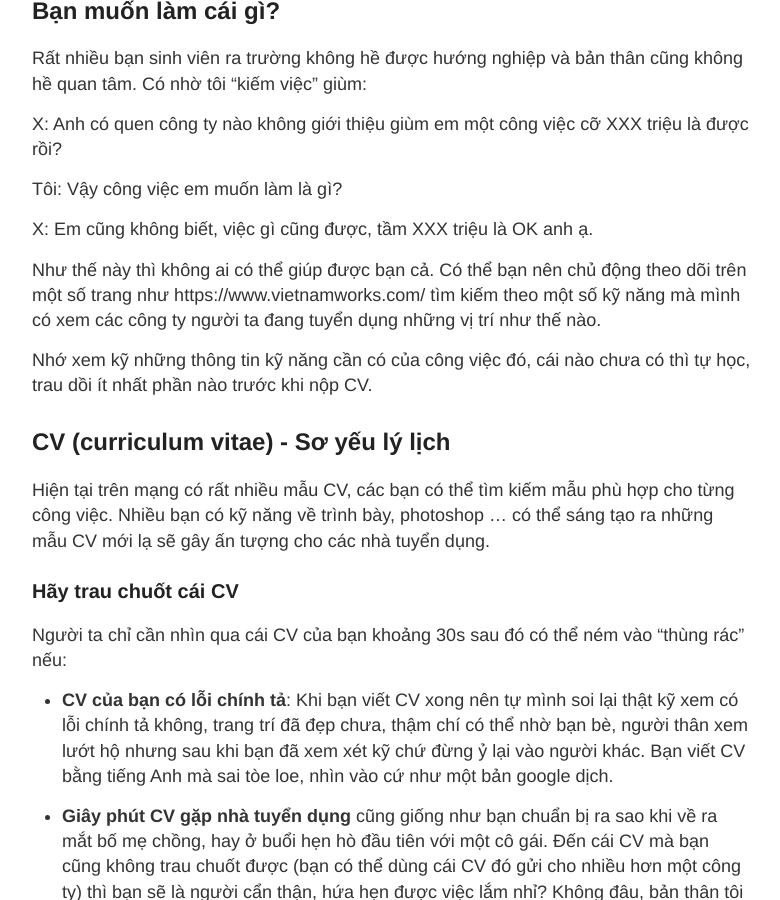
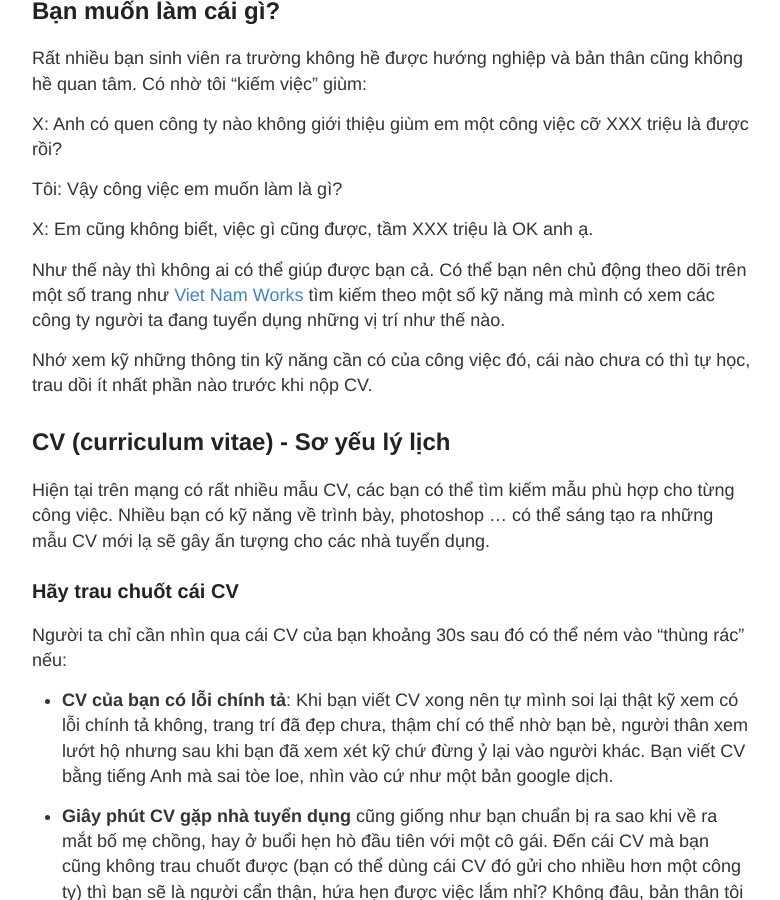
Before and after one commit to trungkien1503/blog, a Jekyll site: the page built from _posts/2017-05-06-that-nghiep-chi-con-la-qua-khu.md, in a window 1280 px wide and 900 px high, scrolled down 850 px. Shown: the whole window, without its empty margins (248-1028 px from the left). Built offline with Jekyll 4.4.1, drawn with Linux system fonts in a browser that asks for light colours.

Commit message:
Fix link

```diff
--- a/_posts/2017-05-06-that-nghiep-chi-con-la-qua-khu.md
+++ b/_posts/2017-05-06-that-nghiep-chi-con-la-qua-khu.md
@@ -31,7 +31,7 @@ Tôi: Vậy công việc em muốn làm là gì?
 X: Em cũng không biết, việc gì cũng được, tầm XXX triệu là OK anh ạ.
 
 Như thế này thì không ai có thể giúp được bạn cả.
-Có thể bạn nên chủ động theo dõi trên một số trang như https://www.vietnamworks.com/ tìm kiếm theo một số kỹ năng mà mình có xem các công ty người ta đang tuyển dụng những vị trí như thế nào.
+Có thể bạn nên chủ động theo dõi trên một số trang như [Viet Nam Works](https://www.vietnamworks.com/) tìm kiếm theo một số kỹ năng mà mình có xem các công ty người ta đang tuyển dụng những vị trí như thế nào.
 
 Nhớ xem kỹ những thông tin kỹ năng cần có của công việc đó, cái nào chưa có thì tự học, trau dồi ít nhất phần nào trước khi nộp CV.
 
```
